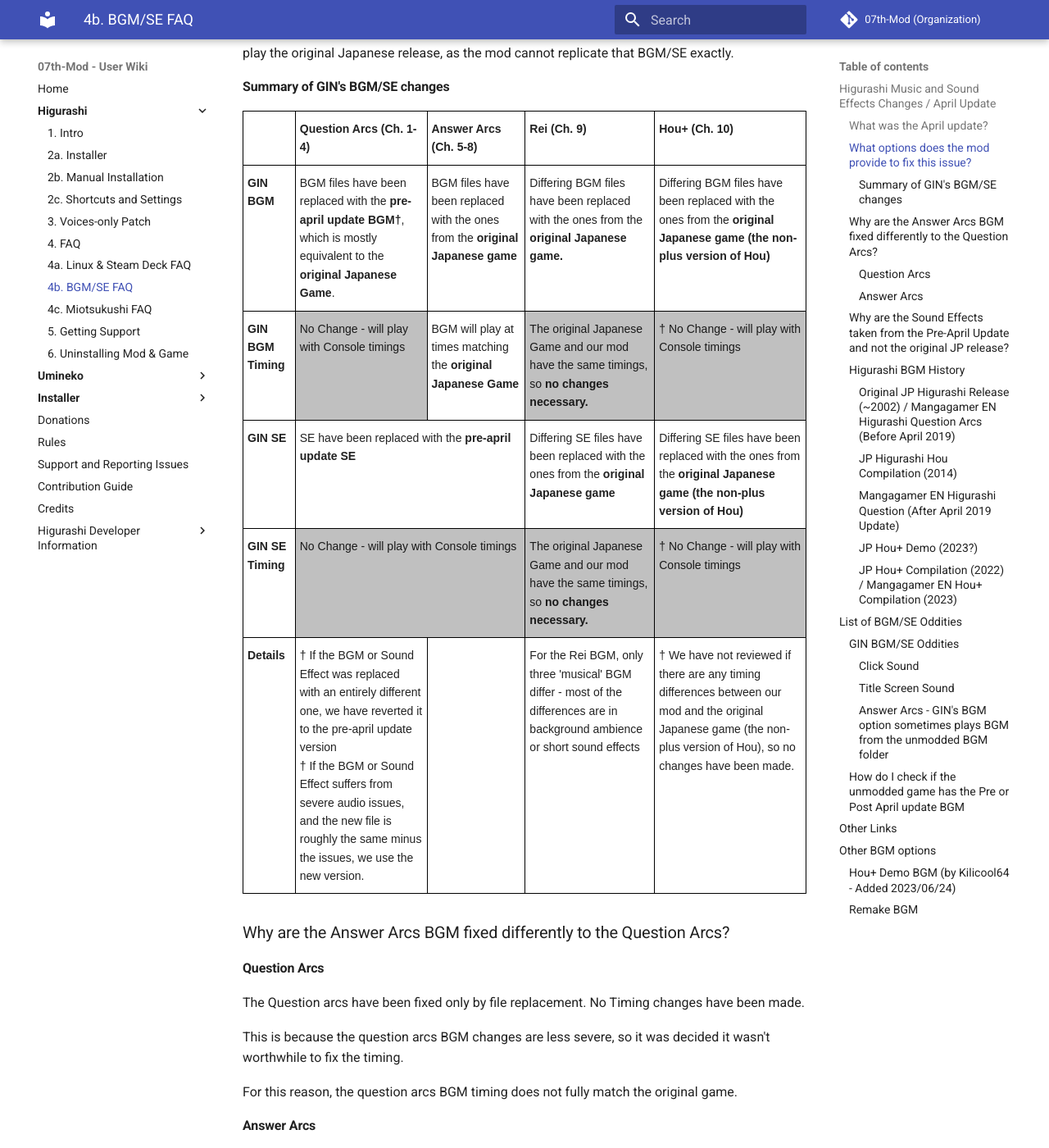
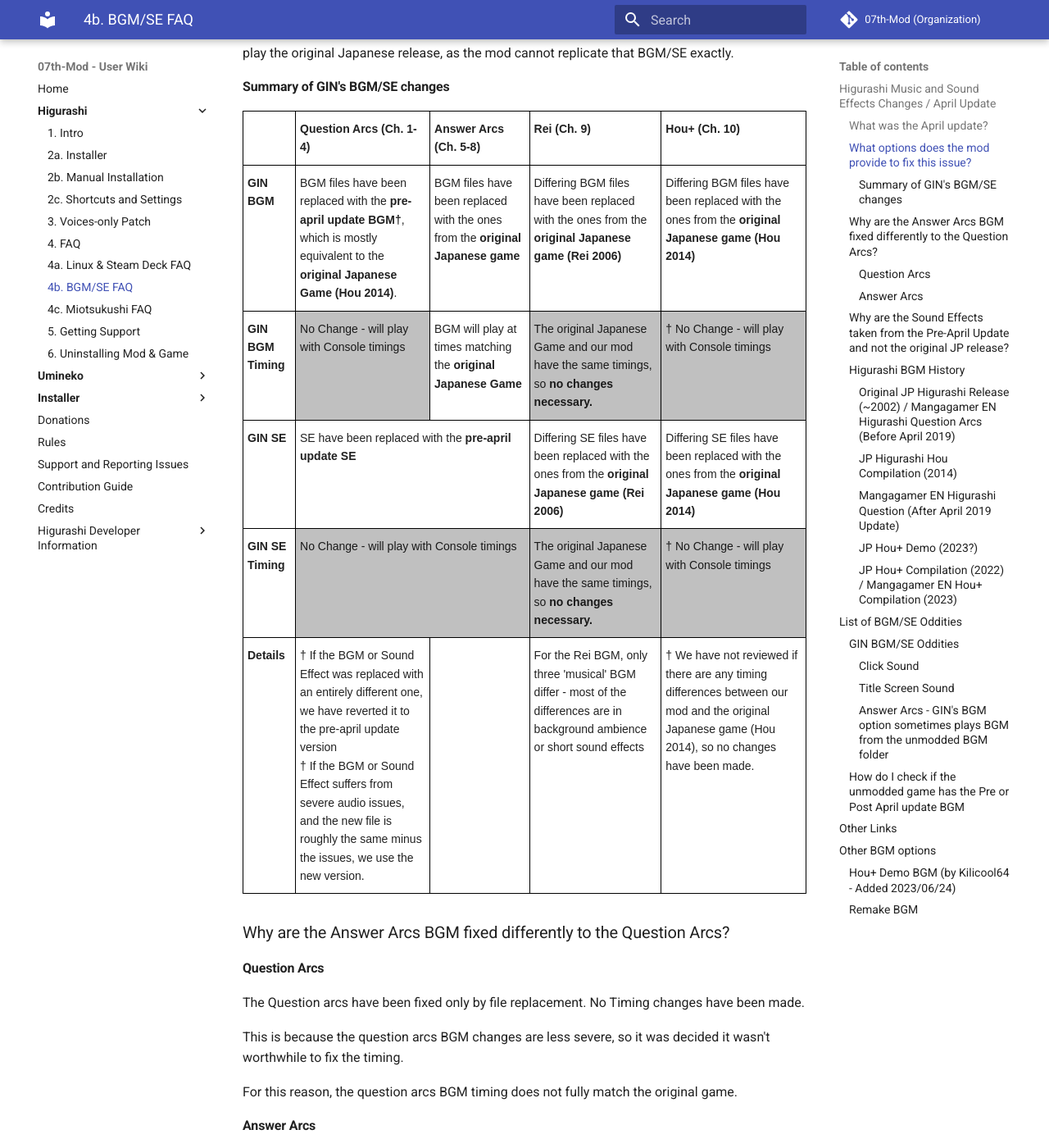
Before and after one commit to 07th-mod/wiki, an MkDocs documentation site: the page built from docs/Higurashi/BGM-SE-FAQ.md, in a window 1280 px wide and 1400 px high, scrolled down 1069 px. Shown: the whole window at 82% size. Built offline with MkDocs 1.6.1 and Material for MkDocs 9.7.7, drawn with Linux system fonts in a browser that asks for light colours.

Commit message:
BGM - specify which game "Original Japanese Game" refers to where known

```diff
--- a/docs/Higurashi/BGM-SE-FAQ.md
+++ b/docs/Higurashi/BGM-SE-FAQ.md
@@ -53,10 +53,10 @@
 <tbody>
   <tr>
     <td class="tg-bold">GIN BGM</td>
-    <td class="tg-0lax">BGM files have been replaced with the <strong>pre-april update BGM†</strong>, which is mostly equivalent to the <strong>original Japanese Game</strong>.</td>
+    <td class="tg-0lax">BGM files have been replaced with the <strong>pre-april update BGM†</strong>, which is mostly equivalent to the <strong>original Japanese Game (Hou 2014)</strong>.</td>
     <td class="tg-0lax">BGM files have been replaced with the ones from the <strong>original Japanese game</strong></td>
-    <td class="tg-0lax">Differing BGM files have been replaced with the ones from the <strong>original Japanese game.</strong></td>
-    <td class="tg-0lax">Differing BGM files have been replaced with the ones from the <strong>original Japanese game (the non-plus version of Hou)</strong></td>
+    <td class="tg-0lax">Differing BGM files have been replaced with the ones from the <strong>original Japanese game (Rei 2006)</strong></td>
+    <td class="tg-0lax">Differing BGM files have been replaced with the ones from the <strong>original Japanese game (Hou 2014)</strong></td>
   </tr>
   <tr>
     <td class="tg-bold">GIN BGM Timing<br></td>
@@ -68,8 +68,8 @@
   <tr>
     <td class="tg-bold">GIN SE</td>
     <td class="tg-0lax" colspan="2">SE have been replaced with the <strong>pre-april update SE</strong></td>
-    <td class="tg-0lax">Differing SE files have been replaced with the ones from the <strong>original Japanese game</strong></td>
-    <td class="tg-0lax">Differing SE files have been replaced with the ones from the <strong>original Japanese game (the non-plus version of Hou)</strong></td>
+    <td class="tg-0lax">Differing SE files have been replaced with the ones from the <strong>original Japanese game (Rei 2006)</strong></td>
+    <td class="tg-0lax">Differing SE files have been replaced with the ones from the <strong>original Japanese game (Hou 2014)</strong></td>
   </tr>
   <tr>
     <td class="tg-bold">GIN SE Timing</td>
@@ -83,7 +83,7 @@
       † If the BGM or Sound Effect suffers from severe audio issues, and the new file is roughly the same minus the issues, we use the new version.</td>
     <td class="tg-0lax"></td>
     <td class="tg-0lax">For the Rei BGM, only three 'musical' BGM differ - most of the differences are in background ambience or short sound effects</td>
-    <td class="tg-0lax">† We have not reviewed if there are any timing differences between our mod and the original Japanese game (the non-plus version of Hou), so no changes have been made.</td>
+    <td class="tg-0lax">† We have not reviewed if there are any timing differences between our mod and the original Japanese game (Hou 2014), so no changes have been made.</td>
   </tr>
 </tbody>
 </table>
```
